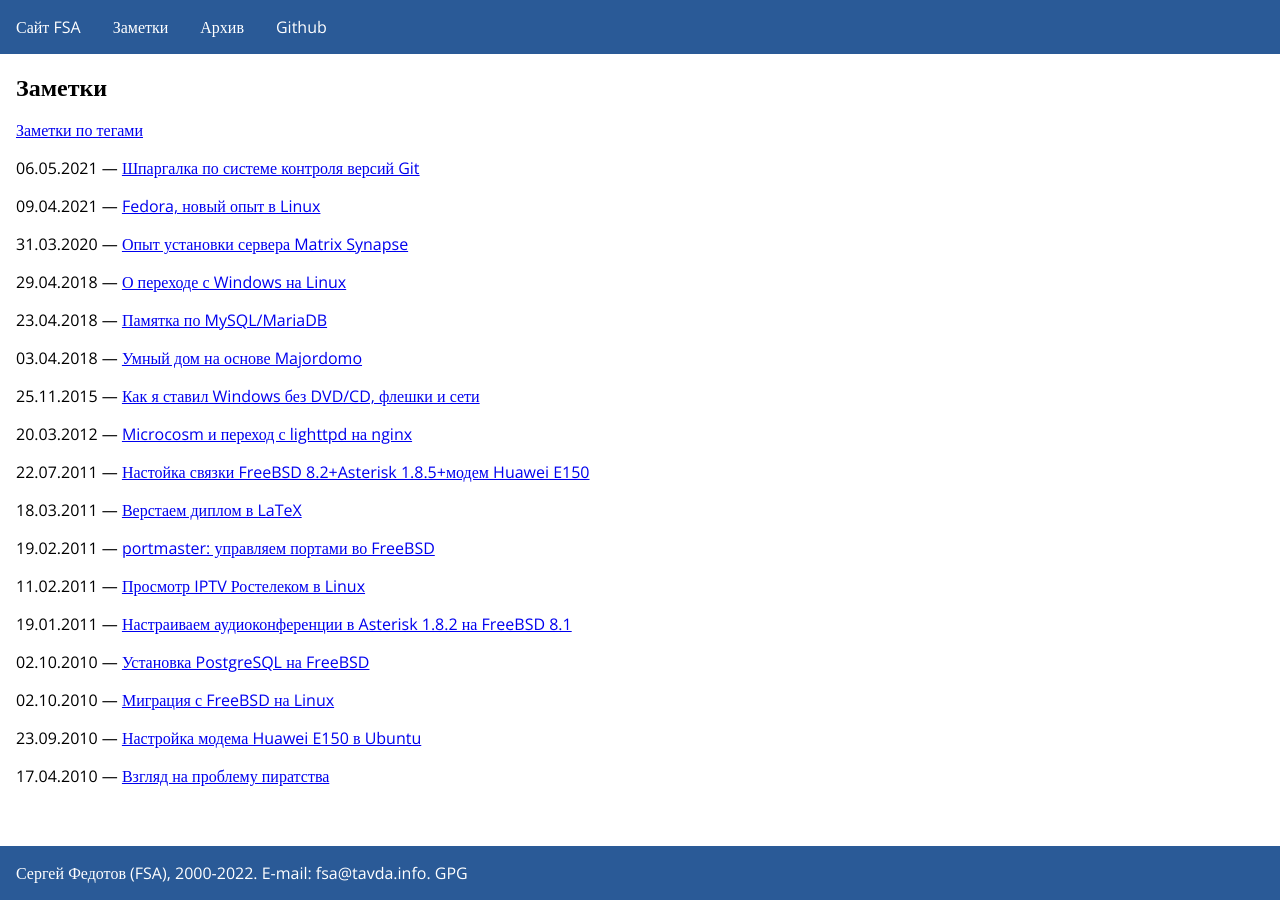
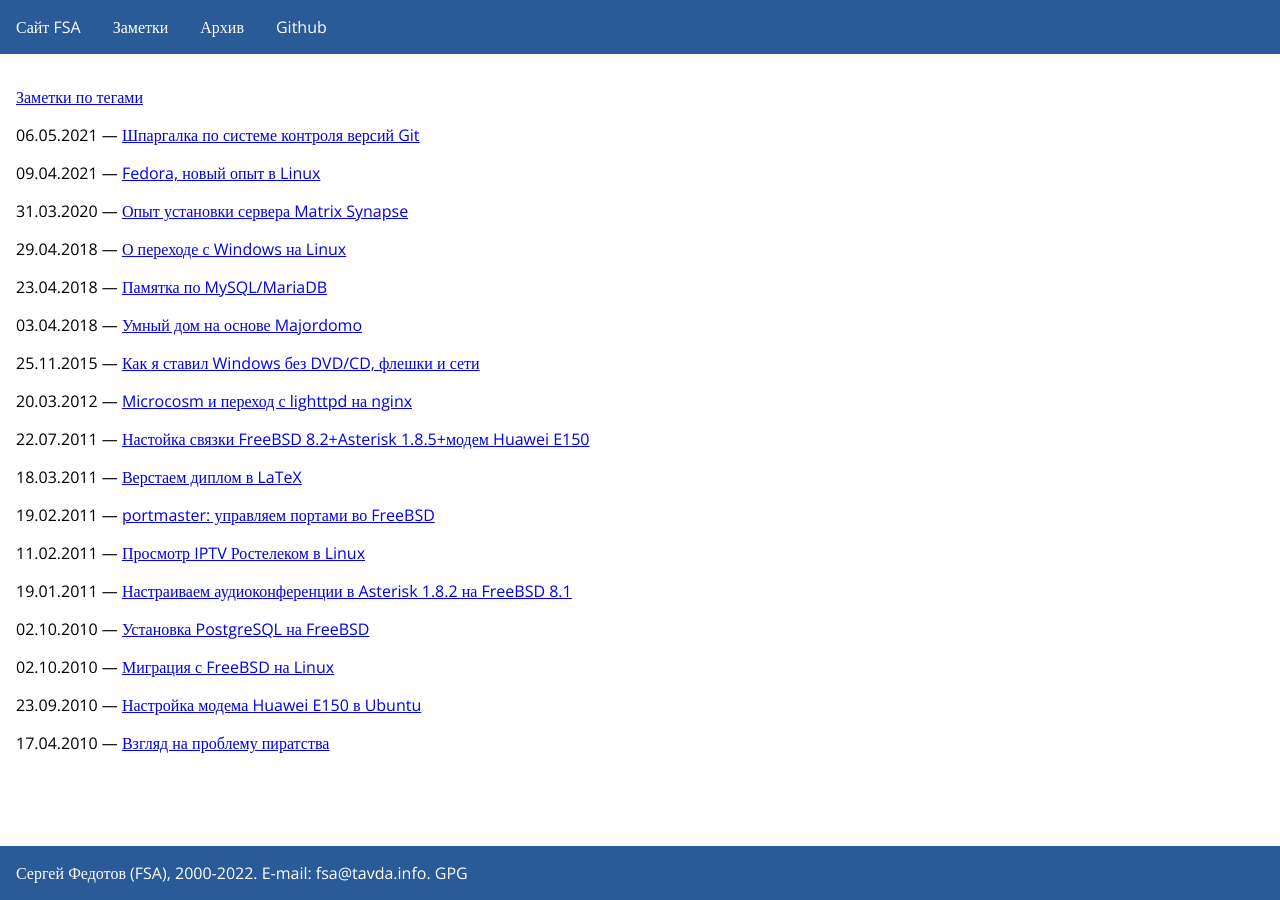
Before and after one commit to fsa/site, a Jekyll site: the page built from posts.md, in a window 1280 px wide. Built offline with Jekyll 4.4.1, drawn with Linux system fonts in a browser that asks for light colours; our own code applies the rules of GitHub Pages for plain Markdown files.

Commit message:
Исправление заголовка Заметок

```diff
--- a/_layouts/posts.html
+++ b/_layouts/posts.html
@@ -1,8 +1,6 @@
 ---
 layout: default
-title: Заметки
 ---
-<h1>Заметки</h1>
 <p><a href="/tags">Заметки по тегами</a></p>
 {% for post in site.posts %}
 <p>{{ post.date| date: "%d.%m.%Y" }}&nbsp;&mdash;&nbsp;<a href="{{ post.url }}">{{ post.title }}</a></p>
```
Also changed, not shown: posts.md (+2 -0 lines).
